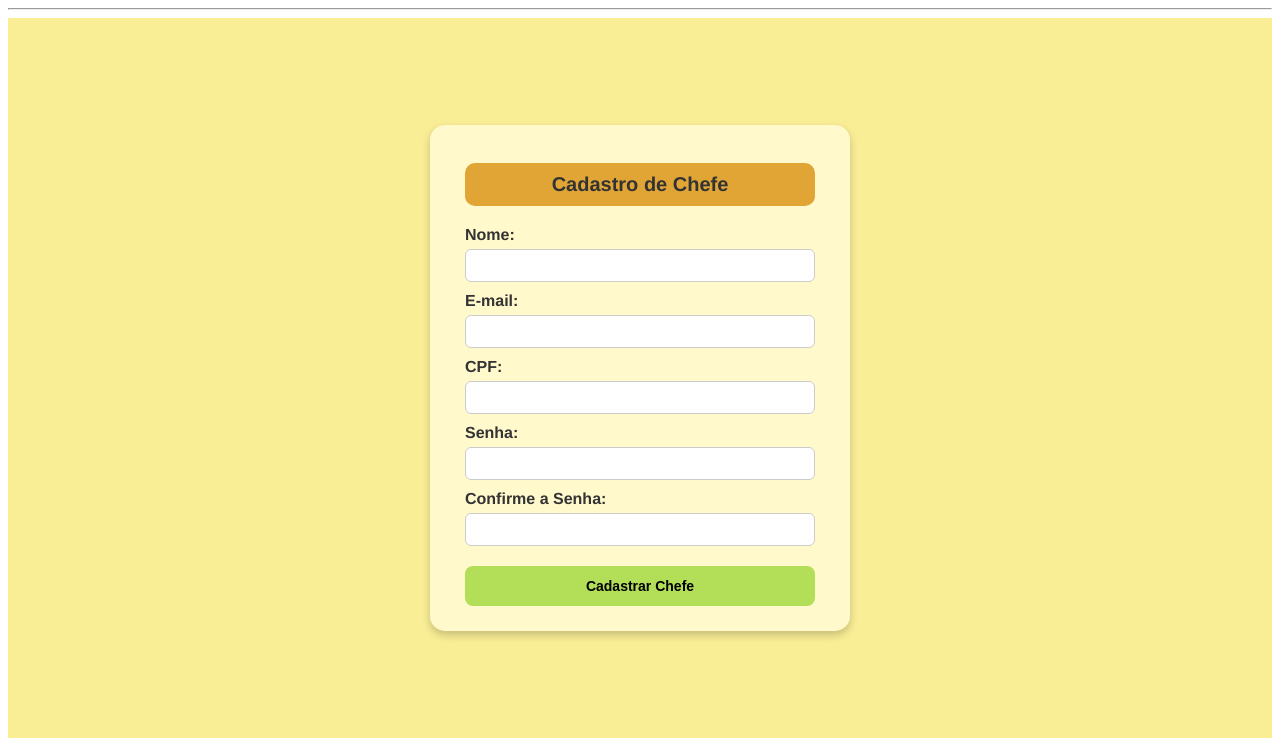
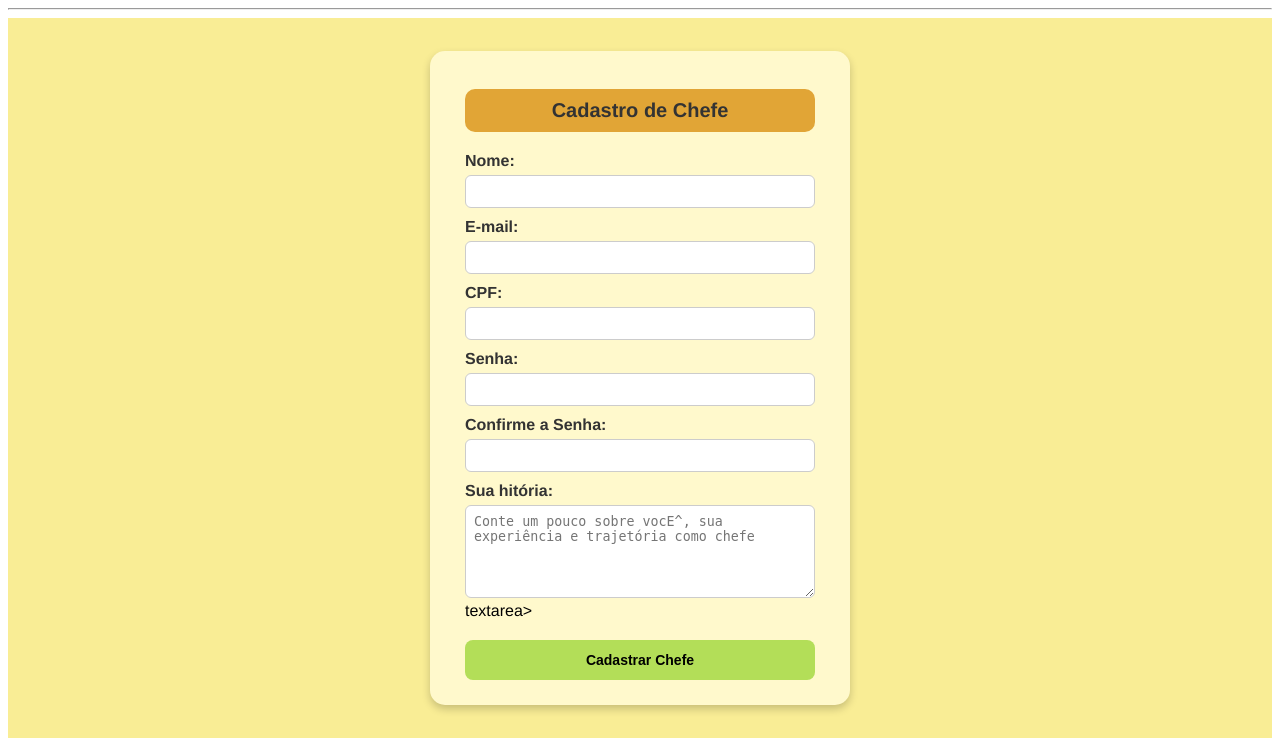
Before and after one commit to leandramts/Cookmasters_github, a Django app: page /cadastro/chefe/ in a window 1280 px wide. Shown: the part 56-802 px from the top of the page. Run offline with Django 5.2, Linux system fonts and the light colour scheme.

Commit message:
só as duas linhas da descrição do chefe.

```diff
--- a/templates/F_Tela_Cadastro_chefe.html
+++ b/templates/F_Tela_Cadastro_chefe.html
@@ -30,7 +30,8 @@
 
             <label for="senha_confirm">Confirme a Senha:</label>
             <input type="password" name="senha_confirm" id="senha_confirm" required>
-
+            <label for ="descricao">Sua hitória:</label>
+            <textarea name="descricao" id="descricao" rows="5" placeholder="Conte um pouco sobre vocE^, sua experiência e trajetória como chefe"required></textarea>textarea></textarea>
             <button type="submit">Cadastrar Chefe</button>
         </form>
     </div>
```
